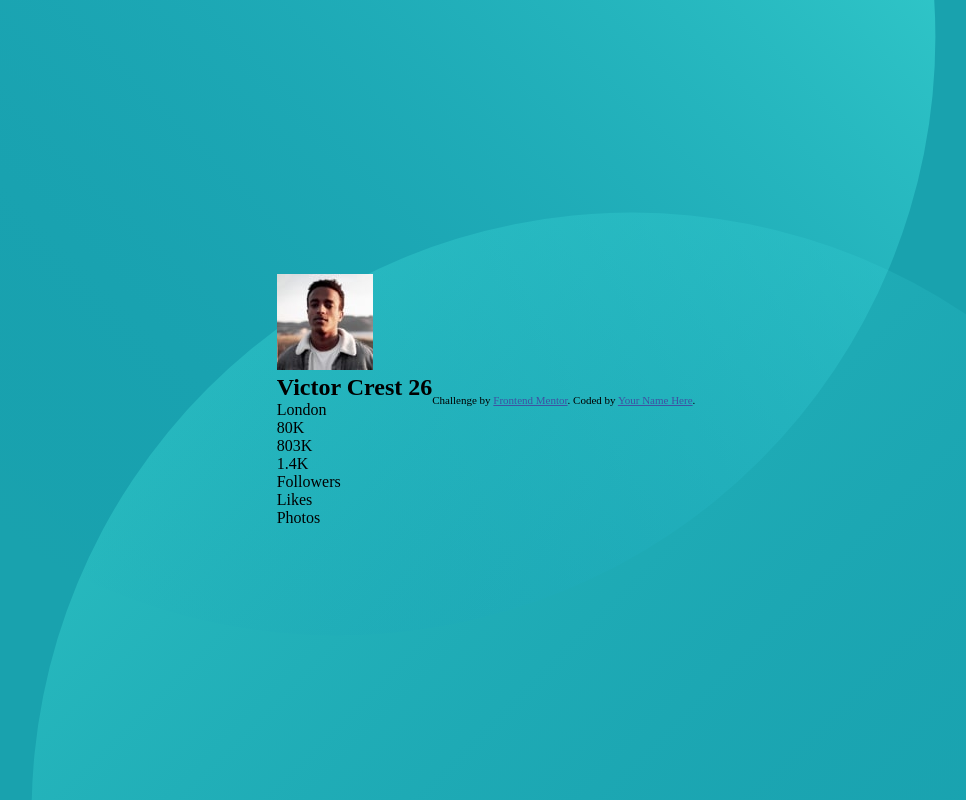
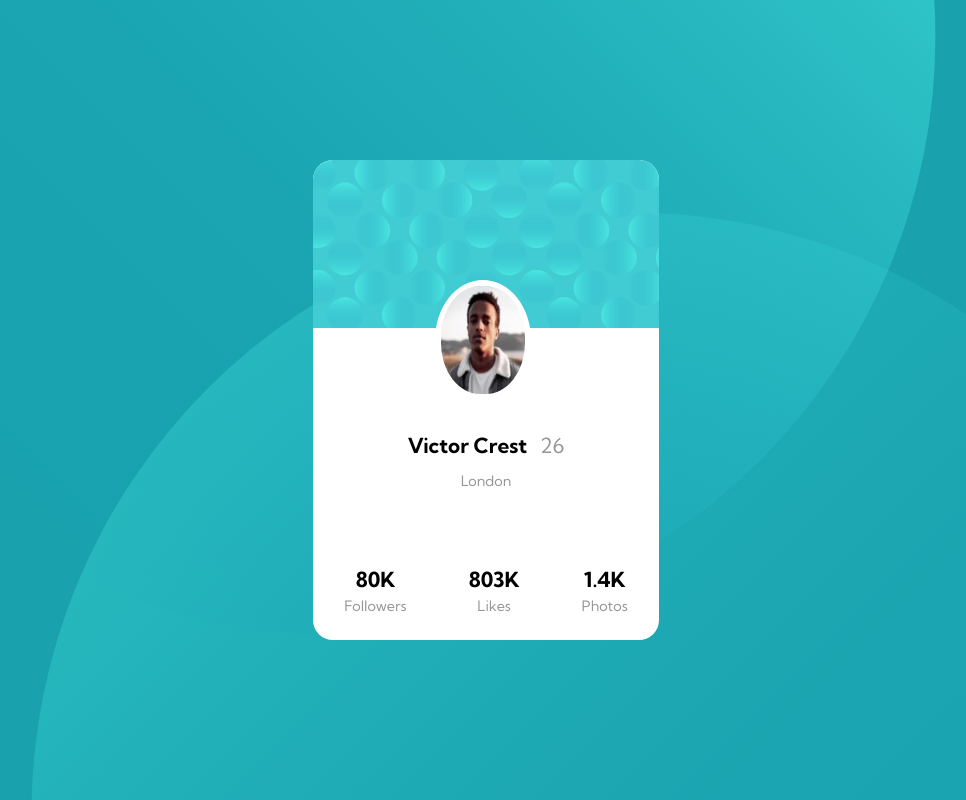
Before and after one commit to ayat0110/profile-card-component, a plain HTML site: page index.html in a window 1280 px wide. Shown: the whole page, without its empty margins (154-1120 px from the left). Drawn offline with Linux system fonts and the light colour scheme.

Commit message:
Completed the desgin

```diff
--- /dev/null
+++ b/css/phone-1020.css
@@ -0,0 +1,17 @@
+/* CONTAINER */
+.container{
+    height: 70vh;
+    width: 40%;
+  }
+
+  /* IMAGE */
+  .image{
+    width: 12%;
+    height: 20%;
+    top: 31%;
+    left: 44%;
+    border-radius: 51%;
+  }
+  .image img{
+    border-radius: 51%;
+  }
--- /dev/null
+++ b/css/phone-500.css
@@ -0,0 +1,21 @@
+body{
+    background-size: 1000px, 1000px;
+    background-position:125% 133%, -11% -73%;
+  }
+
+  /* CONTAINER */
+  .container{
+    height: 75vh;
+    width: 80%;
+  }
+  /* IMAGE */
+  .image{
+    width: 30%;
+    height: 20%;
+    top: 31%;
+    left: 35%;
+    border-radius: 51%;
+  }
+  .image img{
+    border-radius: 51%;
+  }
--- /dev/null
+++ b/css/style.css
@@ -0,0 +1,127 @@
+
+*{
+    margin: 0;
+    padding: 0;
+    box-sizing: border-box;
+  }
+
+  html{
+    width: 100%;
+    height: 100%;
+  }
+  body{
+    min-height: 100%;
+    background-color: hsl(185, 75%, 39%);
+    background-image: url(/images/bg-pattern-top.svg),url(/images/bg-pattern-bottom.svg);
+    background-size: 1200px,1200px;
+    background-position:-138% 141%, 231% -53%;
+    background-repeat:no-repeat,no-repeat;
+    display: flex;
+    justify-content: center;
+    align-items: center;
+  }
+  .font-primary{
+    font-family: 'Kumbh Sans', sans-serif;
+    font-weight: 700;
+    font-size: 1.3rem;
+  }
+  .font-sec{
+    font-family: 'Kumbh Sans', sans-serif;
+    font-weight: 400;
+    font-size: 0.9rem;
+    color: hsl(0, 0%, 59%);
+  }
+  .container{
+    background-color: white;
+    height: 60vh;
+    width: 27%;
+    display: flex;
+    flex-direction: column;
+    border-radius: 20px;
+  }
+  .upperband{
+    background: url(/images/bg-pattern-card.svg);
+    height: 35%;
+    width: 100%;
+    border-top-left-radius: 20px;
+    border-top-right-radius: 20px;
+    background-size: cover;
+  }
+  .image{
+    position: absolute;
+    width: 7.5%;
+    height: 15%;
+    top: 35%;
+    left: 46%;
+    border: 6px solid white;
+    border-radius: 50%;
+  }
+  .image img{
+    width: 100%;
+    height: 100%;
+    border-radius: 47%;
+  }
+  .middleband{
+    height: 45%;
+    width: 100%;
+    display: flex;
+    flex-direction: column;
+    justify-content: center;
+    align-items: center;
+  }
+  .middleband{
+    height: 45%;
+    width: 100%;
+    display: flex;
+    flex-direction: column;
+    justify-content: center;
+    align-items: center;
+  }
+  .middle-h{
+    margin-top: 2.4em;
+  }
+  .middleband h2 span{
+    font-size: 1.3rem;
+    color: hsl(0, 0%, 59%);
+    padding-left: 0.4em;
+  }
+  .middle-p{
+    padding-top: 1em;
+  }
+  .lower-grid{
+    width: 100%;
+    margin: 1em 0em;
+    grid-row-gap: 0.3em;
+    margin-top: 1.4em;
+    display: grid;
+    grid-template-areas:
+    'item1 item2 item3'
+    'item4 item5 item6';
+  }
+  .lower-grid p{
+    text-align: center;
+  }
+
+  #item1{
+    grid-area: item1;
+
+  }
+  #item2{
+    grid-area: item2;
+
+  }
+  #item3{
+    grid-area: item3;
+
+  }
+  #item4{
+    grid-area: item4;
+
+  }
+  #item5{
+    grid-area: item5;
+
+  }
+  #item6{
+    grid-area: item6;
+  }
--- a/index.html
+++ b/index.html
@@ -3,9 +3,11 @@
 <head>
   <meta charset="UTF-8">
   <meta name="viewport" content="width=device-width, initial-scale=1.0"> <!-- displays site properly based on user's device -->
-
+  <link rel="preconnect" href="https://fonts.googleapis.com">
+  <link rel="preconnect" href="https://fonts.gstatic.com" crossorigin>
+  <link href="https://fonts.googleapis.com/css2?family=Kumbh+Sans:wght@400;700&display=swap" rel="stylesheet">
   <link rel="icon" type="image/png" sizes="32x32" href="./images/favicon-32x32.png">
-  <link rel="stylesheet" href="style.css">
+  <link rel="stylesheet" href="/css/style.css">
   <title>Frontend Mentor | Profile card component</title>
 
   <!-- Feel free to remove these styles or customise in your own stylesheet 👍 -->
@@ -15,14 +17,15 @@
   </style>
 </head>
 <body>
+
   <div class="container">
-    <div class="upperband">
-      <img src="/images/image-victor.jpg" alt="">
+    <div class="upperband"></div>
+    <div class="image">
+      <img src="./images/image-victor.jpg" alt="">
     </div>
     <div class="middleband">
       <h2 class="middle-h font-primary">Victor Crest <span class="font-sec">26</span> </h2>
       <p class="middle-p font-sec">London</p>
-
     </div>
     <div class="lowerband">
       <div class="lower-grid">
@@ -35,10 +38,5 @@
       </div>
     </div>
   </div>
-
-  <div class="attribution">
-    Challenge by <a href="https://www.frontendmentor.io?ref=challenge" target="_blank">Frontend Mentor</a>.
-    Coded by <a href="#">Your Name Here</a>.
-  </div>
 </body>
 </html>
--- a/style.css
+++ /dev/null
@@ -1,21 +0,0 @@
-*{
-    margin: 0;
-    padding: 0;
-    box-sizing: border-box;
-  }
-
-  html{
-    width: 100%;
-    height: 100%;
-  }
-  body{
-    min-height: 100%;
-    background-color: hsl(185, 75%, 39%);
-    background-image: url(/images/bg-pattern-top.svg),url(/images/bg-pattern-bottom.svg);
-    background-size: 1200px,1200px;
-    background-position:-138% 141%, 231% -53%;
-    background-repeat:no-repeat,no-repeat;
-    display: flex;
-    justify-content: center;
-    align-items: center;
-  }
```
Lines whose indentation alone changed are shown as unchanged.
